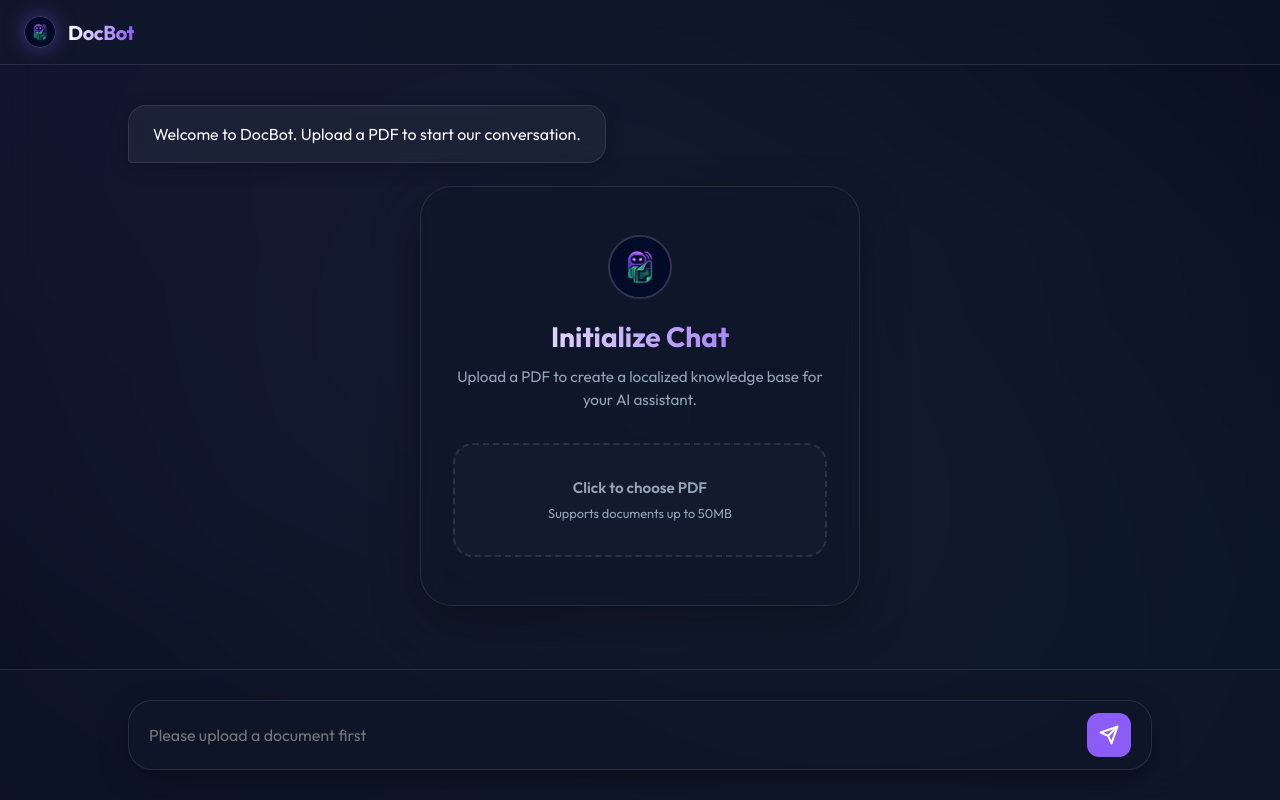
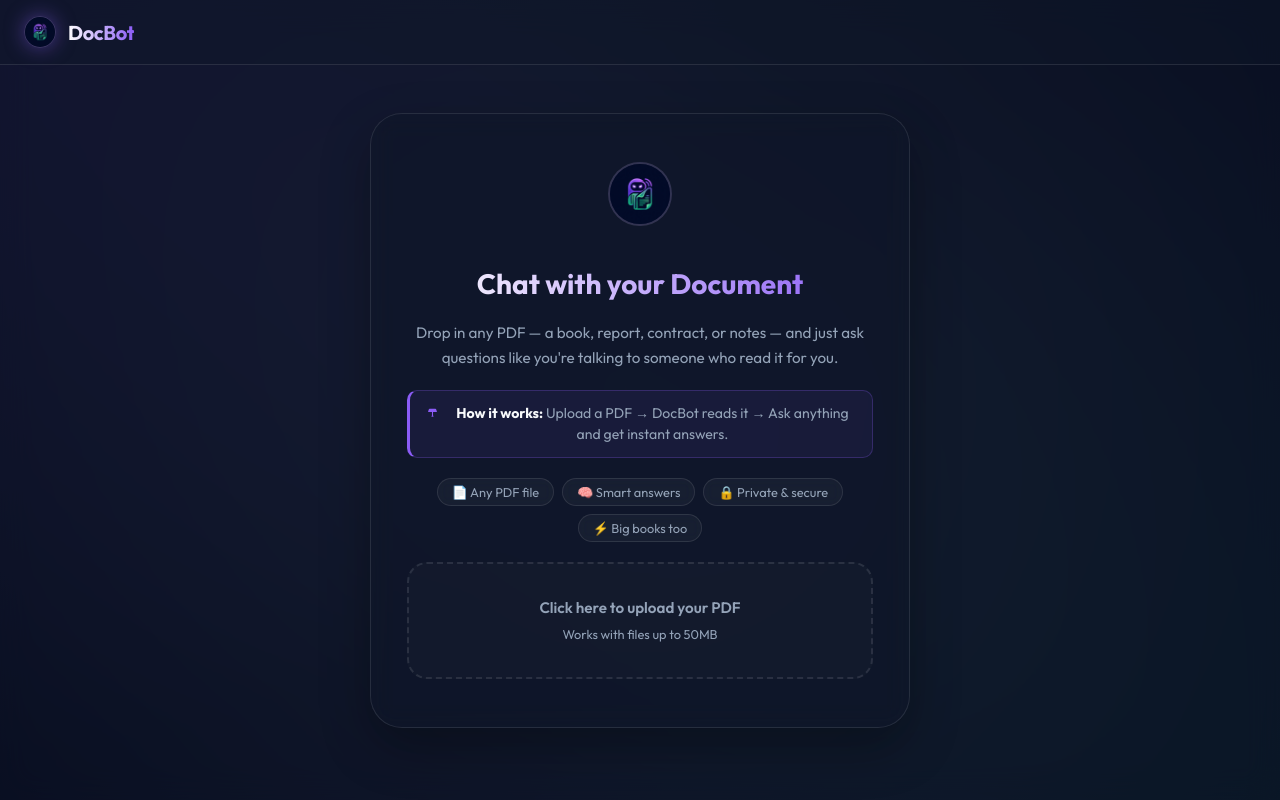
Before and after one commit to Pragnesh0074/documind-frontend, a Next.js app: page / in a window 1280 px wide. Built offline with nearby package versions, Linux system fonts and the light colour scheme.

Commit message:
UI: Centered empty state, human-friendly language, and live backend connection

```diff
--- a/src/app/globals.css
+++ b/src/app/globals.css
@@ -338,17 +338,20 @@ body {
   backdrop-filter: blur(12px);
   border: 1px solid var(--glass-border);
   border-radius: 32px;
-  padding: 32px 20px; /* Mobile padding */
+  padding: 32px 20px;
   width: 100%;
-  max-width: 440px;
+  max-width: 540px;
   text-align: center;
   box-shadow: 0 20px 50px rgba(0, 0, 0, 0.3);
   animation: cardEntrance 0.6s cubic-bezier(0.16, 1, 0.3, 1);
+  display: flex;
+  flex-direction: column;
+  gap: 20px;
 }
 
 @media (min-width: 768px) {
   .upload-glass-card {
-    padding: 48px 32px;
+    padding: 48px 36px;
   }
 }
 
@@ -366,7 +369,7 @@ body {
 .upload-glass-card h2 {
   font-size: 1.75rem;
   font-weight: 700;
-  margin-bottom: 12px;
+  margin: 0;
   background: linear-gradient(to right, #fff, var(--primary));
   -webkit-background-clip: text;
   background-clip: text;
@@ -376,8 +379,8 @@ body {
 .upload-glass-card p {
   color: var(--text-dim);
   font-size: 0.95rem;
-  line-height: 1.5;
-  margin-bottom: 32px;
+  line-height: 1.6;
+  margin: 0;
 }
 
 .upload-zone {
@@ -405,6 +408,61 @@ body {
   font-size: 0.8rem !important;
   color: var(--text-dim);
   margin-bottom: 0 !important;
+}
+
+/* Pinned Info Banner */
+.pinned-banner {
+  display: flex;
+  align-items: flex-start;
+  gap: 10px;
+  background: rgba(139, 92, 246, 0.08);
+  border: 1px solid rgba(139, 92, 246, 0.25);
+  border-left: 3px solid var(--primary);
+  border-radius: 10px;
+  padding: 12px 16px;
+  font-size: 0.88rem;
+  color: var(--text-dim);
+  line-height: 1.5;
+  max-width: 480px;
+  width: 100%;
+  animation: fadeInSlide 0.4s ease;
+}
+
+.pinned-banner strong {
+  color: var(--text-main);
+}
+
+.pin-icon {
+  color: var(--primary);
+  flex-shrink: 0;
+  margin-top: 2px;
+}
+
+/* Feature Chips */
+.feature-chips {
+  display: flex;
+  flex-wrap: wrap;
+  gap: 8px;
+  justify-content: center;
+  max-width: 480px;
+  width: 100%;
+}
+
+.chip {
+  background: rgba(255, 255, 255, 0.04);
+  border: 1px solid var(--glass-border);
+  border-radius: 999px;
+  padding: 5px 14px;
+  font-size: 0.8rem;
+  color: var(--text-dim);
+  backdrop-filter: blur(6px);
+  transition: all 0.2s ease;
+}
+
+.chip:hover {
+  background: rgba(139, 92, 246, 0.1);
+  border-color: rgba(139, 92, 246, 0.4);
+  color: var(--text-main);
 }
 
 /* Loading Overlay for Upload */
--- a/src/app/page.tsx
+++ b/src/app/page.tsx
@@ -19,7 +19,6 @@ const formatDocName = (name: string) => {
 
 export default function Home() {
   const [messages, setMessages] = useState<Message[]>([
-    { role: 'bot', content: 'Welcome to DocBot. Upload a PDF to start our conversation.' }
   ]);
   const [input, setInput] = useState('');
   const [isUploading, setIsUploading] = useState(false);
@@ -74,7 +73,7 @@ export default function Home() {
   const handleRemoveFile = () => {
     setPdfUploaded(false);
     setFileName('');
-    setMessages([{ role: 'bot', content: 'Welcome to DocBot. Upload a PDF to start our conversation.' }]);
+    setMessages([]);
   };
 
   const handleSendMessage = async () => {
@@ -147,25 +146,41 @@ export default function Home() {
         </header>
 
         <div className="chat-messages">
-          {messages.map((msg, i) => (
+          {messages.filter(msg => msg.content).map((msg, i) => (
             <div key={i} className={`msg-bubble ${msg.role}`}>
               {msg.content}
             </div>
           ))}
 
-          {/* Upload Card - Integrated into the chat flow when no PDF is uploaded */}
+          {/* Empty State - Clean Centered Layout */}
           {!pdfUploaded && !isUploading && (
             <div className="empty-state-container">
               <div className="upload-glass-card">
                 <div className="pulse-icon">
                   <Image src="/docbot-logo-v2.png" alt="DocBot" width={48} height={48} className="card-logo-img" loading="eager" />
                 </div>
-                <h2>Initialize Chat</h2>
-                <p>Upload a PDF to create a localized knowledge base for your AI assistant.</p>
+                <h2>Chat with your Document</h2>
+                <p>Drop in any PDF — a book, report, contract, or notes — and just ask questions like you&apos;re talking to someone who read it for you.</p>
+
+                {/* Pinned How-it-works */}
+                <div className="pinned-banner">
+                  <span className="pin-icon">
+                    <svg width="13" height="13" viewBox="0 0 24 24" fill="currentColor"><path d="M17 3a2 2 0 0 1 2 2v1l1 1v2h-7v6l1 3H10l1-3v-6H4V7l1-1V5a2 2 0 0 1 2-2h10z"/></svg>
+                  </span>
+                  <span><strong>How it works:</strong> Upload a PDF → DocBot reads it → Ask anything and get instant answers.</span>
+                </div>
+
+                {/* Feature Chips */}
+                <div className="feature-chips">
+                  <div className="chip">📄 Any PDF file</div>
+                  <div className="chip">🧠 Smart answers</div>
+                  <div className="chip">🔒 Private & secure</div>
+                  <div className="chip">⚡ Big books too</div>
+                </div>
 
                 <div className="upload-zone" onClick={() => fileInputRef.current?.click()}>
-                  <p className="upload-text">Click to choose PDF</p>
-                  <p className="upload-subtext">Supports documents up to 50MB</p>
+                  <p className="upload-text">Click here to upload your PDF</p>
+                  <p className="upload-subtext">Works with files up to 50MB</p>
                 </div>
               </div>
             </div>
@@ -179,13 +194,14 @@ export default function Home() {
           <div ref={chatEndRef} />
         </div>
 
+        {pdfUploaded && (
           <div className="chat-input-wrapper">
             <div className="input-glass">
               <textarea
-              placeholder={pdfUploaded ? "Ask a question..." : "Please upload a document first"}
+                placeholder="Ask a question..."
                 value={input}
                 onChange={(e) => setInput(e.target.value)}
-              disabled={!pdfUploaded || isChatting}
+                disabled={isChatting}
                 onKeyDown={(e) => {
                   if (e.key === 'Enter' && !e.shiftKey) {
                     e.preventDefault();
@@ -194,7 +210,7 @@ export default function Home() {
                 }}
                 rows={1}
               />
-            <button className="send-action" onClick={handleSendMessage} disabled={!pdfUploaded || isChatting || !input.trim()}>
+              <button className="send-action" onClick={handleSendMessage} disabled={isChatting || !input.trim()}>
                 <svg width="20" height="20" viewBox="0 0 24 24" fill="none" stroke="currentColor" strokeWidth="2.5" strokeLinecap="round" strokeLinejoin="round">
                   <line x1="22" y1="2" x2="11" y2="13"></line>
                   <polygon points="22 2 15 22 11 13 2 9 22 2"></polygon>
@@ -202,6 +218,7 @@ export default function Home() {
               </button>
             </div>
           </div>
+        )}
 
         {isUploading && (
           <div className="upload-overlay-loading">
```
Lines whose indentation alone changed are shown as unchanged.
